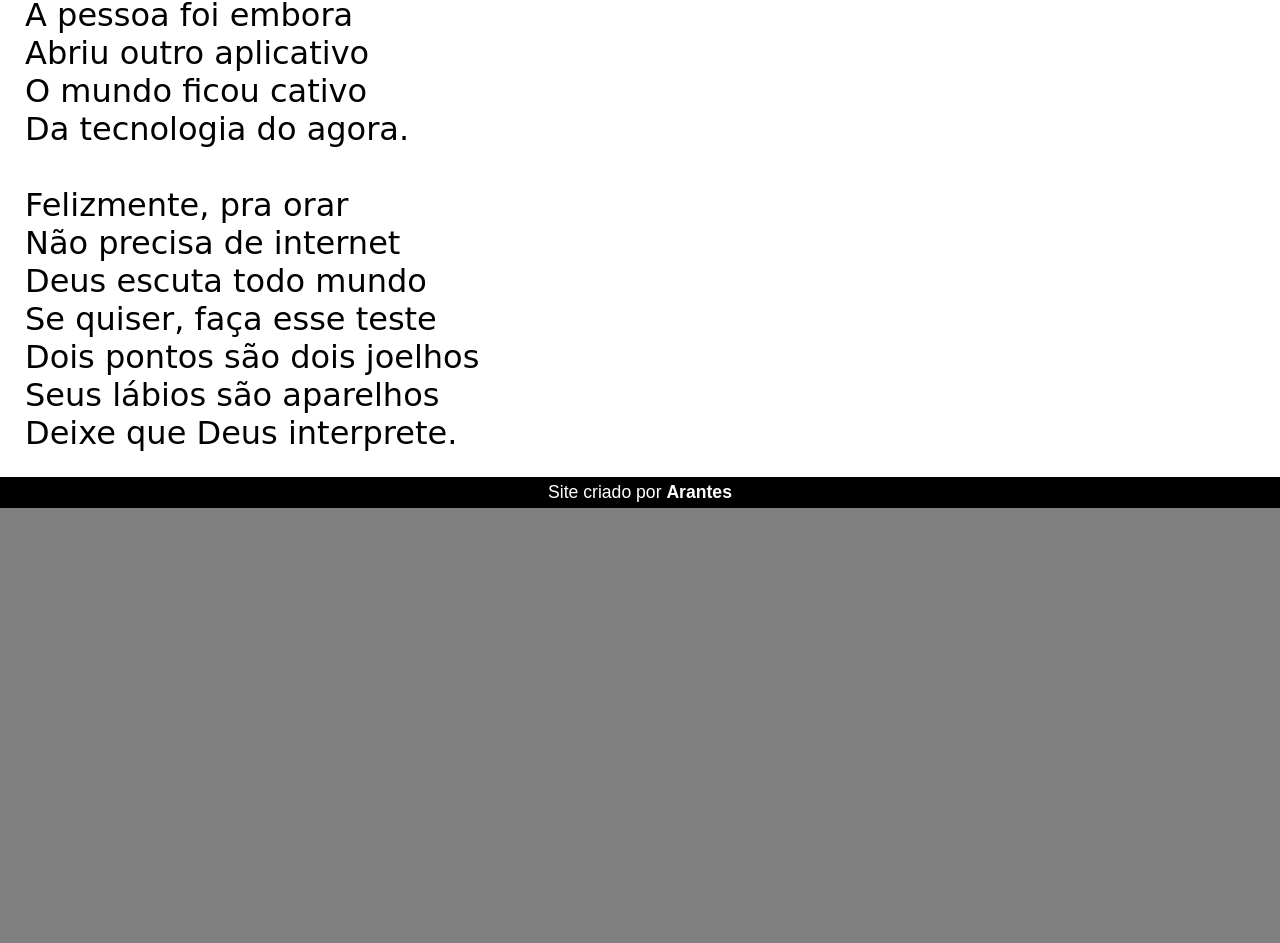
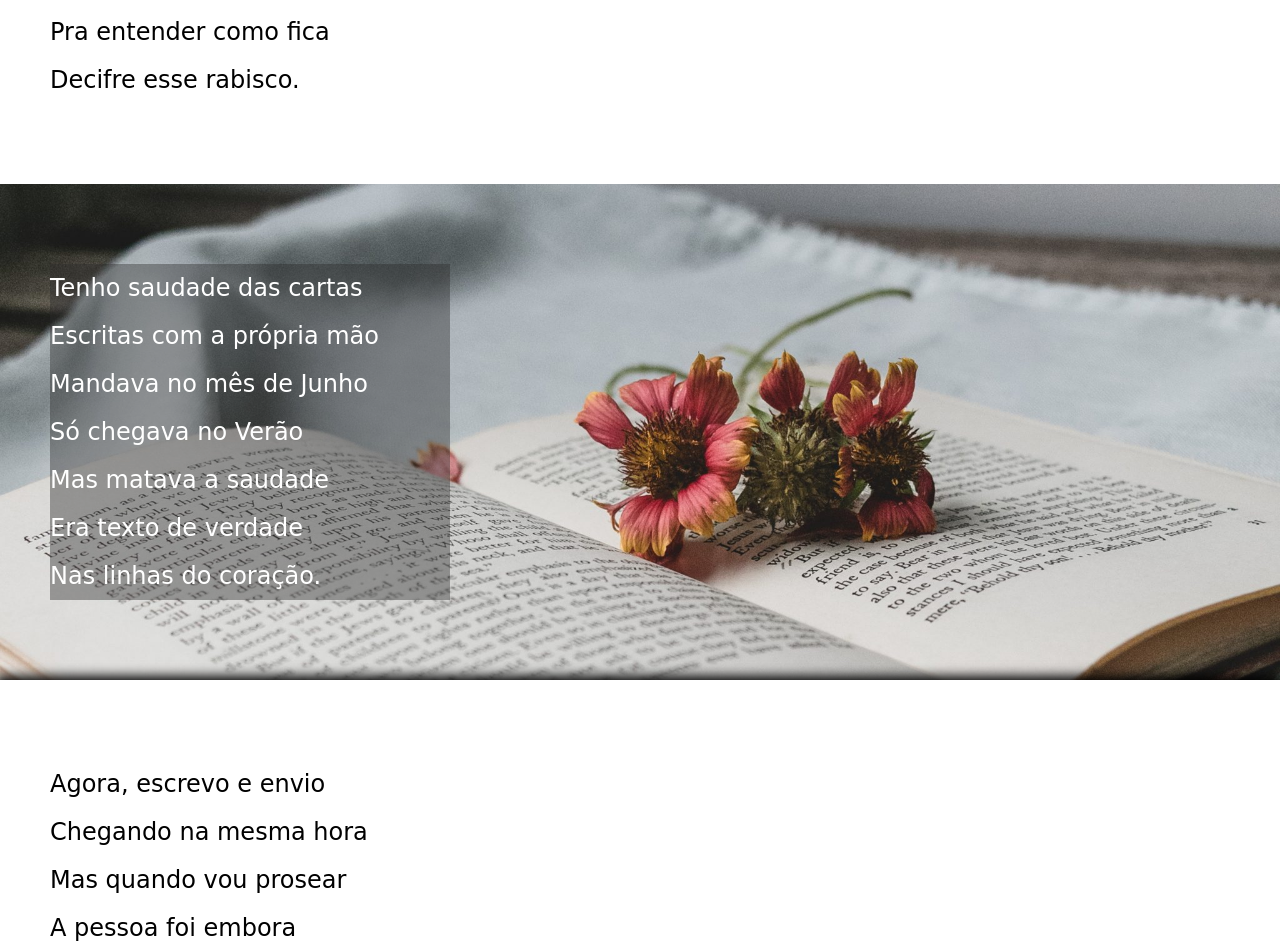
Before and after one commit to JoaoMarcio1712/projeto-cordel, a plain HTML site: page cordel/index.html in a window 1280 px wide. Shown: the part 1854-2797 px from the top of the page. Before the commit the page ends 2362 px from the top, so only its background shows below. Drawn offline with Linux system fonts and the light colour scheme.

Commit message:
Update style.css

```diff
--- a/cordel/style.css
+++ b/cordel/style.css
@@ -9,6 +9,7 @@
 
 body{
     background-color: gray;
+    line-height: 3em;
 }
 
 header{
@@ -22,9 +23,8 @@ header > h1{
 }
 section{
     font-family: cursive, sans-serif;
-    padding: 25px;
-    font-size: 2em;
-
+    padding: 10vh 0px 10vh 50px;
+    font-size: 1.5em;
 }
 
 footer{
@@ -33,9 +33,13 @@ footer{
     background-color: black;
     text-align: center;
     font-size: 1.1em;
-    padding: 5px;
 }
 
+footer > p{
+    margin: 0px;
+    padding: 0px;
+    height: 5px;
+}
 
 br{
     margin: 10px;
@@ -54,7 +58,7 @@ a:hover{
 .fundo > p{
     color: white;
     background-color: rgba(44, 44, 44, 0.404);
-    width: 500px;
+    width: 400px;
 }
 
 .normal{
```
